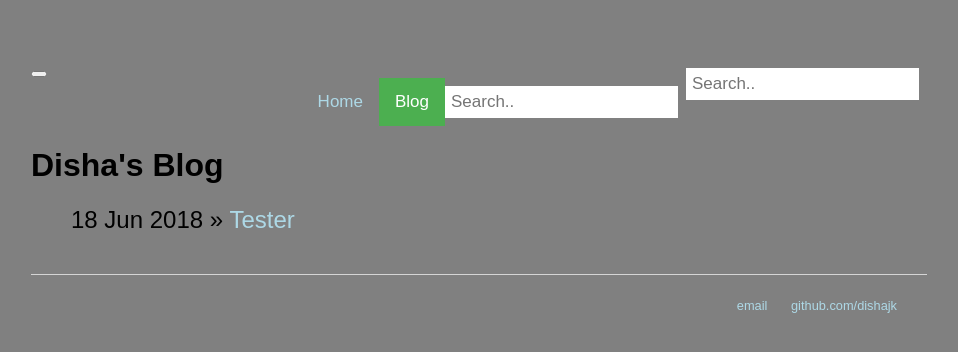
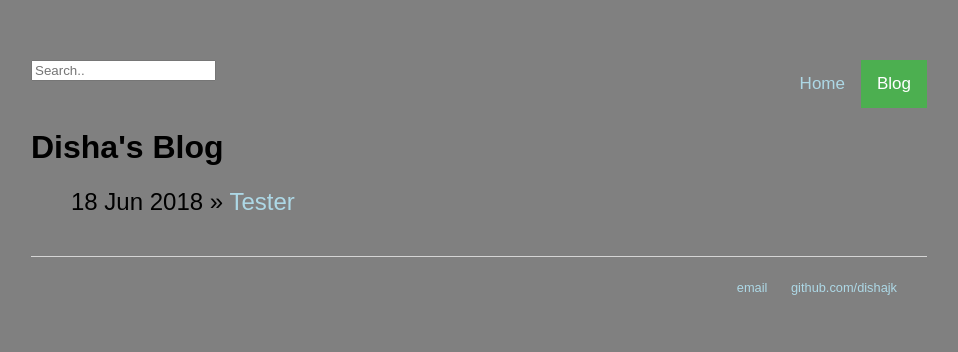
Before and after one commit to dishajk/dishajk.github.io, a Jekyll site: the page built from blog/index.html, in a window 1280 px wide. Shown: the top 352 px of the page, without its empty margins (161-1119 px from the left). Built offline with Jekyll 4.4.1, drawn with Linux system fonts in a browser that asks for light colours.

Commit message:
removed search button

```diff
--- a/blog/index.html
+++ b/blog/index.html
@@ -3,12 +3,6 @@ layout: default
 title: Disha's Blog
 ---
 	<div class="topnav">
-		<div class="search-container">
-    		<form action="/action_page.php">
-     			<input type="text" placeholder="Search.." name="search">
-      			<button type="submit"><i class="fa fa-search"></i></button>
-    		</form>
-  		</div>
     <input type="text" placeholder="Search..">
 	<a class="active" href="#blog">Blog</a>
     <a href="/..">Home</a>
--- a/css/main.css
+++ b/css/main.css
@@ -40,16 +40,6 @@ header {
   background-color: #4CAF50;
   color: white;
 }
-
-.topnav input[type=text] {
-  float: right;
-  padding: 6px;
-  margin-top: 8px;
-  margin-right: 8px;
-  border: none;
-  font-size: 17px;
-}
-
 /* Clear floats after the columns */
 section:after {
   content: "";
--- a/index.html
+++ b/index.html
@@ -4,12 +4,6 @@ title: Disha Kuzhively
 ---
   <header><h2>Disha Kuzhively</h2></header>
   <div class="topnav">
-    <div class="search-container">
-    <form action="/action_page.php">
-      <input type="text" placeholder="Search.." name="search">
-      <button type="submit"><i class="fa fa-search"></i></button>
-    </form>
-    </div>
     <a href="/blog">Blog</a>
     <a class="active" href="#home">Home</a>
   </div>
```
